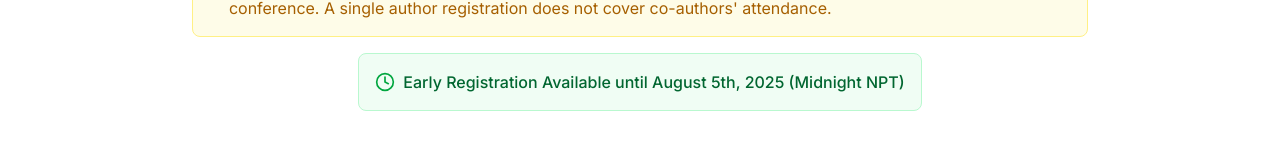
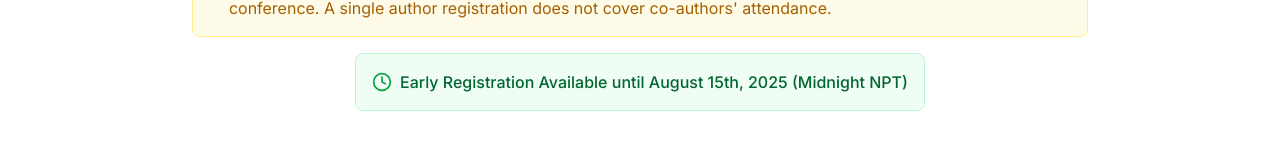
Before and after one commit to kucc1997/ncci-website, a Next.js app: page /registration in a window 1280 px wide. Shown: the part 520-667 px from the top of the page. Built offline with nearby package versions, Linux system fonts and the light colour scheme; no server answers.

Commit message:
updated with 15 august date

```diff
--- a/src/app/registration/page.tsx
+++ b/src/app/registration/page.tsx
@@ -37,10 +37,10 @@ export default function RegistrationPage() {
 	const [registrationId, setRegistrationId] = useState("")
 	const [isSubmitting, setIsSubmitting] = useState(false)
 
-	// Check if early registration (before August 5th midnight NPT)
+	// Check if early registration (before August 15th midnight NPT)
 	const isEarlyRegistration = useMemo(() => {
 		const now = new Date()
-		const deadline = new Date("2025-08-06T00:00:00")
+		const deadline = new Date("2025-08-16T00:00:00")
 		return now < deadline
 	}, [])
 
@@ -231,7 +231,7 @@ export default function RegistrationPage() {
 						<Clock className={`h-5 w-5 ${isEarlyRegistration ? "text-green-600" : "text-orange-600"}`} />
 						<span className={`font-medium ${isEarlyRegistration ? "text-green-800" : "text-orange-800"}`}>
 							{isEarlyRegistration
-								? "Early Registration Available until August 5th, 2025 (Midnight NPT)"
+								? "Early Registration Available until August 15th, 2025 (Midnight NPT)"
 								: "Late Registration Period - Deadline: August 21st, 2025 (Midnight NPT)"}
 						</span>
 					</div>
@@ -650,11 +650,11 @@ export default function RegistrationPage() {
 						<ul className="space-y-2 text-sm">
 							<li className="flex items-center gap-2">
 								<Clock className="h-4 w-4 text-[var(--bg-accent2)]" />
-								<span>Early Registration: Until August 5th, 2025 (Midnight NPT)</span>
+								<span>Early Registration: Until August 15th, 2025 (Midnight NPT)</span>
 							</li>
 							<li className="flex items-center gap-2">
 								<Clock className="h-4 w-4 text-orange-600" />
-								<span>Late Registration: August 6th - 21st, 2025 (Midnight NPT)</span>
+								<span>Late Registration: August 16th - 21st, 2025 (Midnight NPT)</span>
 							</li>
 							<li className="flex items-center gap-2">
 								<AlertCircle className="h-4 w-4 text-red-600" />
--- a/src/app/timeline/page.tsx
+++ b/src/app/timeline/page.tsx
@@ -145,7 +145,7 @@ export default function TimelinePage() {
 								<CardContent>
 									<div className="flex items-center gap-2 text-gray-600 mb-2">
 										<Calendar1 className="h-4 w-4" />
-										<span>5<sup>th</sup> August 2025 11:59 PM NPT</span>
+										<span>15<sup>th</sup> August 2025 11:59 PM NPT</span>
 									</div>
 									<p className="text-gray-700">
 										The early registration for all the participants as well as
```
